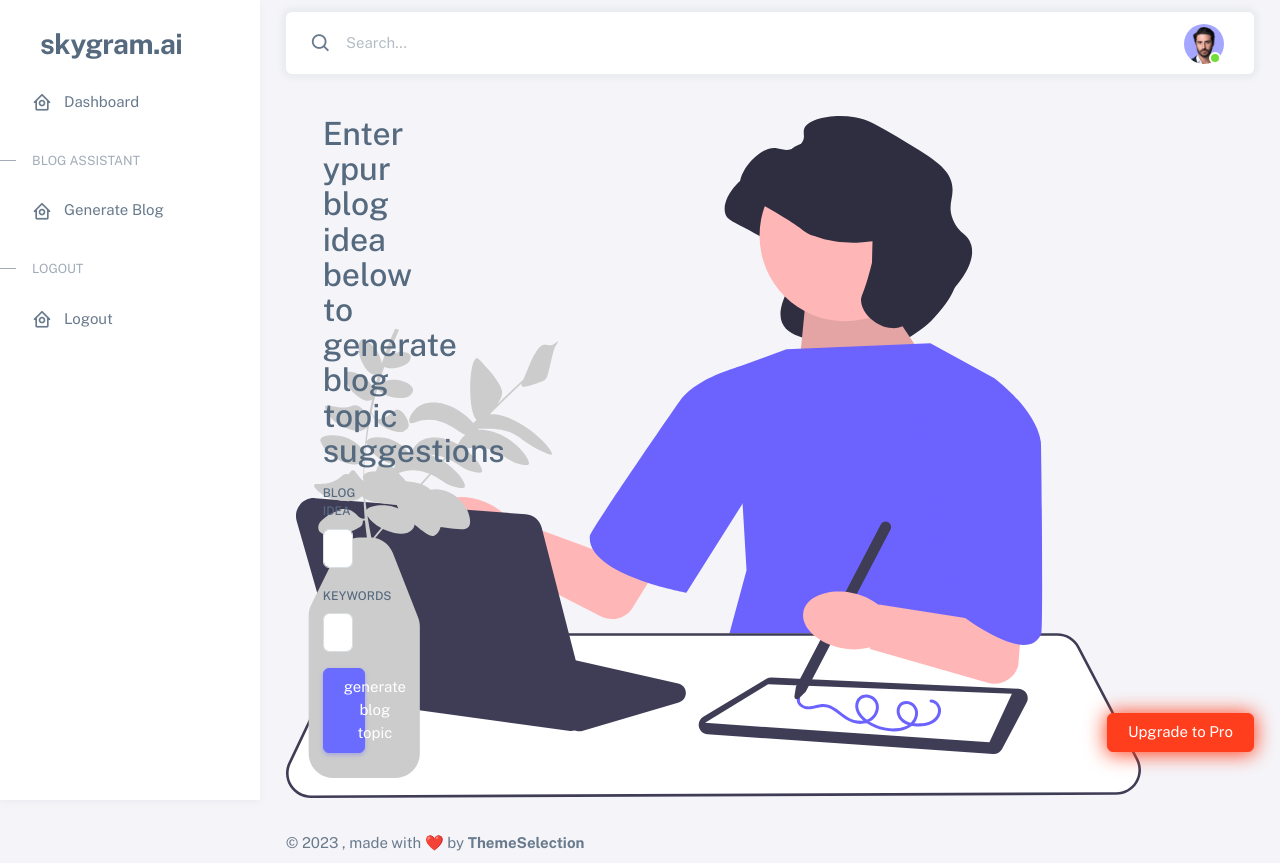
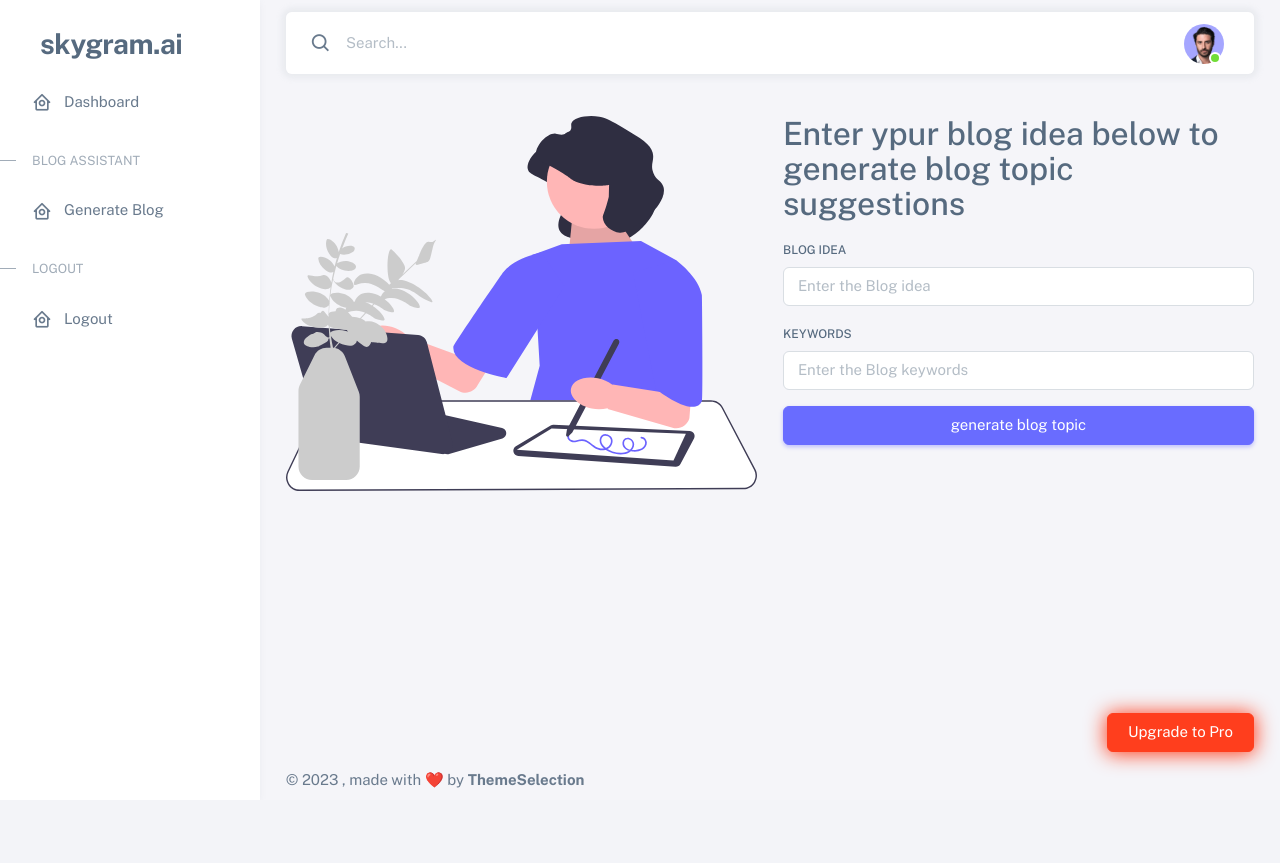
Before and after one commit to hudaifa-saleh/SkyDash_ai, a Django app: template sky_ai/templates/dashboard/blog_topic.html in a window 1280 px wide. After the commit the page ends 788 px from the top, so only its background shows below. Run offline with Django 4.2, Linux system fonts and the light colour scheme; the template is opened without the code that fills it, so the values that code supplies are empty; some libraries are stand-ins or nearby versions.

Commit message:
im fluid

```diff
--- a/sky_ai/blog/urls.py
+++ b/sky_ai/blog/urls.py
@@ -2,5 +2,5 @@ from django.urls import path
 from . import views
 
 urlpatterns = [
-    path("blog/topic/", views.blog_topic, name="blog_topic"),
+    path("blog/topic/", views.blog_topic, name="blog-topic"),
 ]
--- a/sky_ai/sky_ai/urls.py
+++ b/sky_ai/sky_ai/urls.py
@@ -9,6 +9,8 @@ urlpatterns = [
     path("landing/", include("landing.urls")),
     path("auth/", include("authantication.urls")),
     path("dashboard/", include("dashboard.urls")),
+    path("blog/", include("blog.urls")),
+
 ]
 
 if settings.DEBUG:
--- a/sky_ai/templates/dashboard/blog_topic.html
+++ b/sky_ai/templates/dashboard/blog_topic.html
@@ -6,11 +6,11 @@
 <div class="container-fluid flex-grow-1 container-p-y">
      <div class="layout-demo-wrapper">
           <div class='row'>
-               <div class="col-lg-1">
-                    <div class="col-lg-10">
+               <div class="col-lg-16">
+                    <div class="col-lg-14">
                          <div class="row">
                               <div class="col-lg-6">
-                                   <img src="{% static 'img/create_blog.svg' %}" alt='Create Blog'>
+                                   <img class='img-fluid' src="{% static 'img/create_blog.svg' %}" alt='Create Blog'>
                               </div>
                               <div class="col-lg-6">
                                    <h2 class='mb-3'> Enter ypur blog idea below to generate blog topic suggestions</h2>
--- a/sky_ai/templates/layouts/dashboard.html
+++ b/sky_ai/templates/layouts/dashboard.html
@@ -123,7 +123,7 @@
                          </li>
 
                          <li class="menu-item">
-                              <a href="{% url 'blog_topic' %}" class="menu-link">
+                              <a href="{% url 'blog-topic' %}" class="menu-link">
                                    <i class="menu-icon tf-icons bx bx-home-circle"></i>
                                    <div data-i18n="Analytics">Generate Blog</div>
                               </a>
```
Also changed, not shown: sky_ai/blog/views.py (+3 -4 lines).
